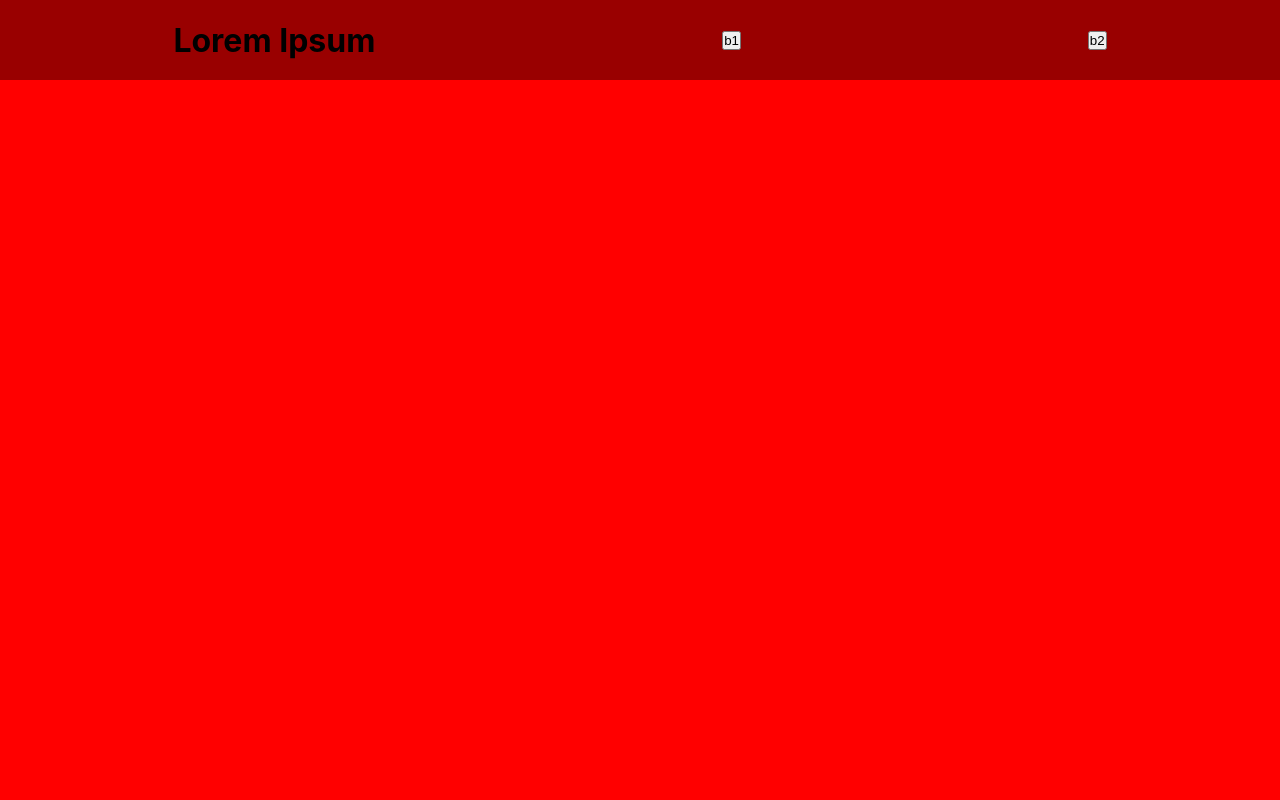
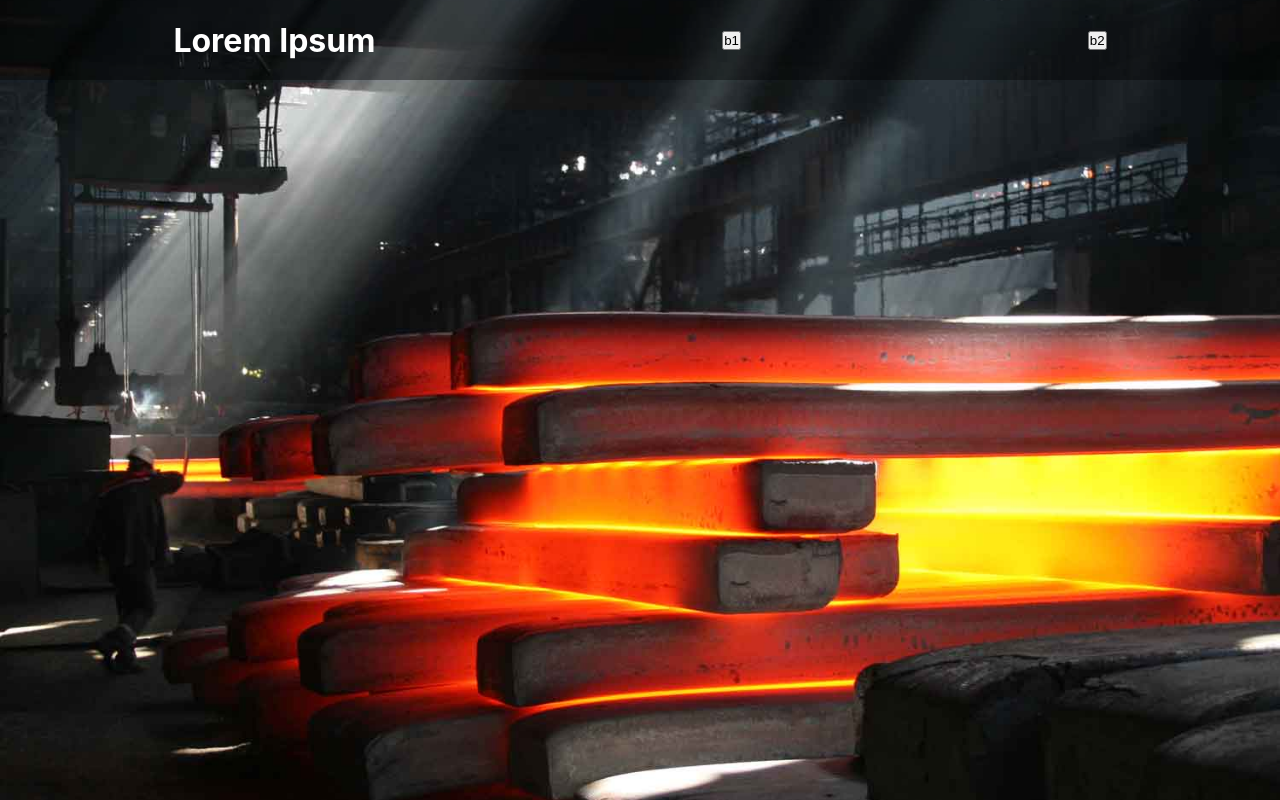
Before and after one commit to Tarnovskii/simple_app, a React (Create React App) app: page / in a window 1280 px wide. Built offline with nearby package versions, Linux system fonts and the light colour scheme; the HTML template or start-up script is replaced by a standard one.

Commit message:
add banner img + css

```diff
--- a/src/stylesheets/banner.module.css
+++ b/src/stylesheets/banner.module.css
@@ -3,5 +3,6 @@
     min-height: 700px;
     height: 100vh;
     width: 100%;
-    background: red;
+    background: url("../img/banner.jpg") center center no-repeat;
+    background-size: cover;
 }
--- a/src/stylesheets/header.module.css
+++ b/src/stylesheets/header.module.css
@@ -1,10 +1,12 @@
 .headerWrapper {
     height: 80px;
-    background: rgba(0, 0, 0, 0.4);
+    background: rgba(0,0,0,0.4);
+    color: white;
     position: sticky;
     top: 0;
     display: flex;
     justify-content: space-around;
     vertical-align: center;
     align-items: center;
+    z-index: 9999;
 }
```
Also changed, not shown: src/img/banner.jpg (added).
